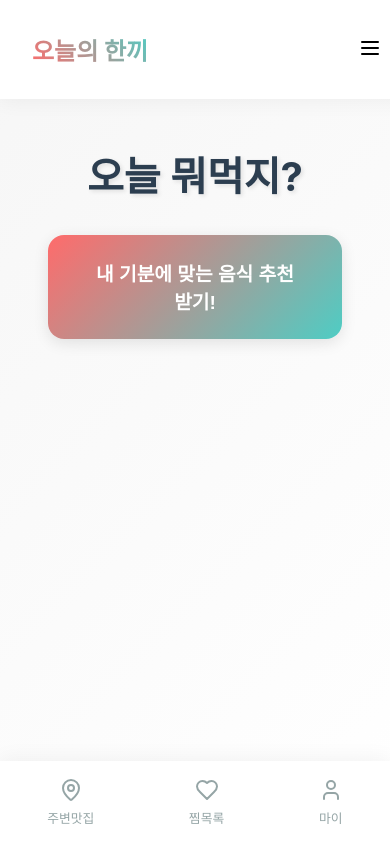
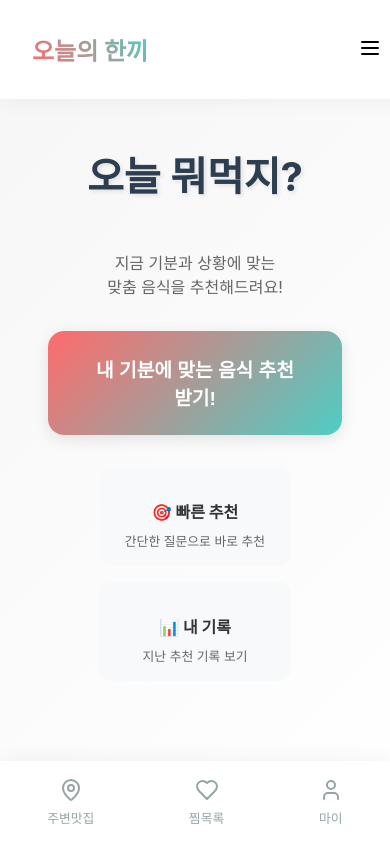
Before and after one commit to pnci1029/PlayGround, a React (Create React App) app in the folder moodbite/MoodBite_FE/: page / in a window 390 px wide. Built offline with nearby package versions, Linux system fonts and the light colour scheme; no server answers; the HTML template or start-up script is replaced by a standard one.

Commit message:
[moodbite] 컴포넌트 분리 및 리팩토링

```diff
--- a/moodbite/MoodBite_FE/src/components/common/Main.tsx
+++ b/moodbite/MoodBite_FE/src/components/common/Main.tsx
@@ -1,9 +1,12 @@
 import React, {useState} from 'react';
-import {Heart, MapPin, Menu, User, X} from 'lucide-react';
 import style from "../../style/main.module.scss";
 import {Test} from "../test/Test";
 import {TestExecuted} from "../test/TestExecuted";
 import {TestResultPostDTO} from "../../types/test";
+import {Header} from "../layout/Header";
+import {BottomNavigation} from "../layout/BottomNavigation";
+import {SideMenu} from "../layout/SideMenu";
+import {HomeContent} from "../home/HomeContent";
 
 export function Main() {
     const [isMenuOpen, setIsMenuOpen] = useState(false);
@@ -25,6 +28,23 @@ export function Main() {
         setAiRecommendation('');
     };
 
+    // 네비게이션 핸들러들
+    const handleNearbyRestaurants = () => {
+        console.log('주변 맛집 기능');
+        // TODO: 주변 맛집 페이지로 이동
+    };
+
+    const handleFavorites = () => {
+        console.log('찜목록 기능');
+        // TODO: 찜목록 페이지로 이동
+    };
+
+    const handleProfile = () => {
+        console.log('마이페이지 기능');
+        // TODO: 마이페이지로 이동
+    };
+
+    // 조건부 렌더링: 테스트 결과 화면
     if (showResult && testResult) {
         return <TestExecuted
             onBack={handleBackFromResult}
@@ -33,6 +53,7 @@ export function Main() {
         />;
     }
 
+    // 조건부 렌더링: 테스트 화면
     if (showTest) {
         return <Test
             onBack={() => setShowTest(false)}
@@ -40,70 +61,26 @@ export function Main() {
         />;
     }
 
+    // 메인 홈 화면
     return (
         <div className={style.container}>
-            {/* 상단 헤더 */}
-            <header className={style.header}>
-                <div className={style.headerContent}>
-                    <h1 className={style.logo}>오늘의 한끼</h1>
-                    <button
-                        className={style.menuButton}
-                        onClick={() => setIsMenuOpen(!isMenuOpen)}
-                    >
-                        {isMenuOpen ? <X size={24} /> : <Menu size={24} />}
-                    </button>
-                </div>
-            </header>
+            <Header
+                isMenuOpen={isMenuOpen}
+                onMenuToggle={() => setIsMenuOpen(!isMenuOpen)}
+            />
 
-            {/* 메인 콘텐츠 */}
-            <main className={style.mainContent}>
-                <div className={style.homeContent}>
-                    <h2 className={style.mainTitle}>오늘 뭐먹지?</h2>
-                    <button
-                        className={style.recommendButton}
-                        onClick={() => setShowTest(true)}
-                    >
-                        내 기분에 맞는 음식 추천받기!
-                    </button>
-                </div>
-            </main>
+            <HomeContent onStartTest={() => setShowTest(true)} />
 
-            {/* 하단 네비게이션 */}
-            <nav className={style.bottomNav}>
-                <button className={style.navButton}>
-                    <MapPin size={24} />
-                    <span>주변맛집</span>
-                </button>
-                <button className={style.navButton}>
-                    <Heart size={24} />
-                    <span>찜목록</span>
-                </button>
-                <button className={style.navButton}>
-                    <User size={24} />
-                    <span>마이</span>
-                </button>
-            </nav>
+            <BottomNavigation
+                onNearbyRestaurants={handleNearbyRestaurants}
+                onFavorites={handleFavorites}
+                onProfile={handleProfile}
+            />
 
-            {/* 사이드 메뉴 */}
-            {isMenuOpen && (
-                <div className={style.sideMenu}>
-                    <div className={style.menuHeader}>
-                        <h2>메뉴</h2>
-                        <button
-                            className={style.closeButton}
-                            onClick={() => setIsMenuOpen(false)}
-                        >
-                            <X size={24} />
-                        </button>
-                    </div>
-                    <ul className={style.menuList}>
-                        <li>공지사항</li>
-                        <li>설정</li>
-                        <li>고객센터</li>
-                        <li>앱 정보</li>
-                    </ul>
-                </div>
-            )}
+            <SideMenu
+                isOpen={isMenuOpen}
+                onClose={() => setIsMenuOpen(false)}
+            />
         </div>
     );
 }
--- /dev/null
+++ b/moodbite/MoodBite_FE/src/components/home/HomeContent.tsx
@@ -0,0 +1,39 @@
+import React from 'react';
+import style from "../../style/main.module.scss";
+import homeStyle from "../../style/home.module.scss";
+
+interface HomeContentProps {
+    onStartTest: () => void;
+}
+
+export function HomeContent({ onStartTest }: HomeContentProps) {
+    return (
+        <main className={style.mainContent}>
+            <div className={style.homeContent}>
+                <h2 className={style.mainTitle}>오늘 뭐먹지?</h2>
+                <p className={homeStyle.subtitle}>
+                    지금 기분과 상황에 맞는<br />
+                    맞춤 음식을 추천해드려요!
+                </p>
+                <button
+                    className={style.recommendButton}
+                    onClick={onStartTest}
+                >
+                    내 기분에 맞는 음식 추천받기!
+                </button>
+
+                {/* 추가 기능들을 위한 공간 */}
+                <div className={homeStyle.quickActions}>
+                    <div className={homeStyle.actionCard}>
+                        <h3>🎯 빠른 추천</h3>
+                        <p>간단한 질문으로 바로 추천</p>
+                    </div>
+                    <div className={homeStyle.actionCard}>
+                        <h3>📊 내 기록</h3>
+                        <p>지난 추천 기록 보기</p>
+                    </div>
+                </div>
+            </div>
+        </main>
+    );
+}
--- /dev/null
+++ b/moodbite/MoodBite_FE/src/components/layout/BottomNavigation.tsx
@@ -0,0 +1,50 @@
+import React from 'react';
+import { Heart, MapPin, User } from 'lucide-react';
+import style from "../../style/main.module.scss";
+
+interface NavigationItem {
+    icon: React.ReactNode;
+    label: string;
+    onClick: () => void;
+}
+
+interface BottomNavigationProps {
+    onNearbyRestaurants?: () => void;
+    onFavorites?: () => void;
+    onProfile?: () => void;
+}
+
+export function BottomNavigation({
+    onNearbyRestaurants,
+    onFavorites,
+    onProfile
+}: BottomNavigationProps) {
+    const navigationItems: NavigationItem[] = [
+        {
+            icon: <MapPin size={24} />,
+            label: '주변맛집',
+            onClick: onNearbyRestaurants || (() => console.log('주변맛집 기능 준비중'))
+        },
+        {
+            icon: <Heart size={24} />,
+            label: '찜목록',
+            onClick: onFavorites || (() => console.log('찜목록 기능 준비중'))
+        },
+        {
+            icon: <User size={24} />,
+            label: '마이',
+            onClick: onProfile || (() => console.log('마이페이지 기능 준비중'))
+        }
+    ];
+
+    return (
+        <nav className={style.bottomNav}>
+            {navigationItems.map((item, index) => (
+                <button key={index} className={style.navButton} onClick={item.onClick}>
+                    {item.icon}
+                    <span>{item.label}</span>
+                </button>
+            ))}
+        </nav>
+    );
+}
--- /dev/null
+++ b/moodbite/MoodBite_FE/src/components/layout/Header.tsx
@@ -0,0 +1,24 @@
+import React from 'react';
+import { Menu, X } from 'lucide-react';
+import style from "../../style/main.module.scss";
+
+interface HeaderProps {
+    isMenuOpen: boolean;
+    onMenuToggle: () => void;
+}
+
+export function Header({ isMenuOpen, onMenuToggle }: HeaderProps) {
+    return (
+        <header className={style.header}>
+            <div className={style.headerContent}>
+                <h1 className={style.logo}>오늘의 한끼</h1>
+                <button
+                    className={style.menuButton}
+                    onClick={onMenuToggle}
+                >
+                    {isMenuOpen ? <X size={24} /> : <Menu size={24} />}
+                </button>
+            </div>
+        </header>
+    );
+}
--- /dev/null
+++ b/moodbite/MoodBite_FE/src/components/layout/SideMenu.tsx
@@ -0,0 +1,60 @@
+import React from 'react';
+import { X } from 'lucide-react';
+import style from "../../style/main.module.scss";
+
+interface MenuItem {
+    label: string;
+    onClick: () => void;
+}
+
+interface SideMenuProps {
+    isOpen: boolean;
+    onClose: () => void;
+    menuItems?: MenuItem[];
+}
+
+export function SideMenu({ isOpen, onClose, menuItems }: SideMenuProps) {
+    const defaultMenuItems: MenuItem[] = [
+        {
+            label: '공지사항',
+            onClick: () => console.log('공지사항 클릭')
+        },
+        {
+            label: '설정',
+            onClick: () => console.log('설정 클릭')
+        },
+        {
+            label: '고객센터',
+            onClick: () => console.log('고객센터 클릭')
+        },
+        {
+            label: '앱 정보',
+            onClick: () => console.log('앱 정보 클릭')
+        }
+    ];
+
+    const items = menuItems || defaultMenuItems;
+
+    if (!isOpen) return null;
+
+    return (
+        <div className={style.sideMenu}>
+            <div className={style.menuHeader}>
+                <h2>메뉴</h2>
+                <button
+                    className={style.closeButton}
+                    onClick={onClose}
+                >
+                    <X size={24} />
+                </button>
+            </div>
+            <ul className={style.menuList}>
+                {items.map((item, index) => (
+                    <li key={index} onClick={item.onClick}>
+                        {item.label}
+                    </li>
+                ))}
+            </ul>
+        </div>
+    );
+}
--- /dev/null
+++ b/moodbite/MoodBite_FE/src/style/home.module.scss
@@ -0,0 +1,60 @@
+// HomeContent 전용 스타일
+.subtitle {
+    font-size: 1rem;
+    color: #666;
+    text-align: center;
+    margin-bottom: 2rem;
+    line-height: 1.5;
+}
+
+.quickActions {
+    display: flex;
+    gap: 1rem;
+    margin-top: 2rem;
+    justify-content: center;
+    flex-wrap: wrap;
+}
+
+.actionCard {
+    background: #f8f9fa;
+    border-radius: 12px;
+    padding: 1.5rem;
+    flex: 1;
+    min-width: 140px;
+    max-width: 160px;
+    text-align: center;
+    cursor: pointer;
+    transition: all 0.2s ease;
+
+    &:hover {
+        background: #e9ecef;
+        transform: translateY(-2px);
+    }
+
+    h3 {
+        font-size: 1.1rem;
+        margin-bottom: 0.5rem;
+        color: #333;
+    }
+
+    p {
+        font-size: 0.9rem;
+        color: #666;
+        margin: 0;
+    }
+}
+
+@media (max-width: 768px) {
+    .actionCard {
+        min-width: 120px;
+        padding: 1rem;
+
+        h3 {
+            font-size: 1rem;
+        }
+
+        p {
+            font-size: 0.8rem;
+        }
+    }
+}
```
